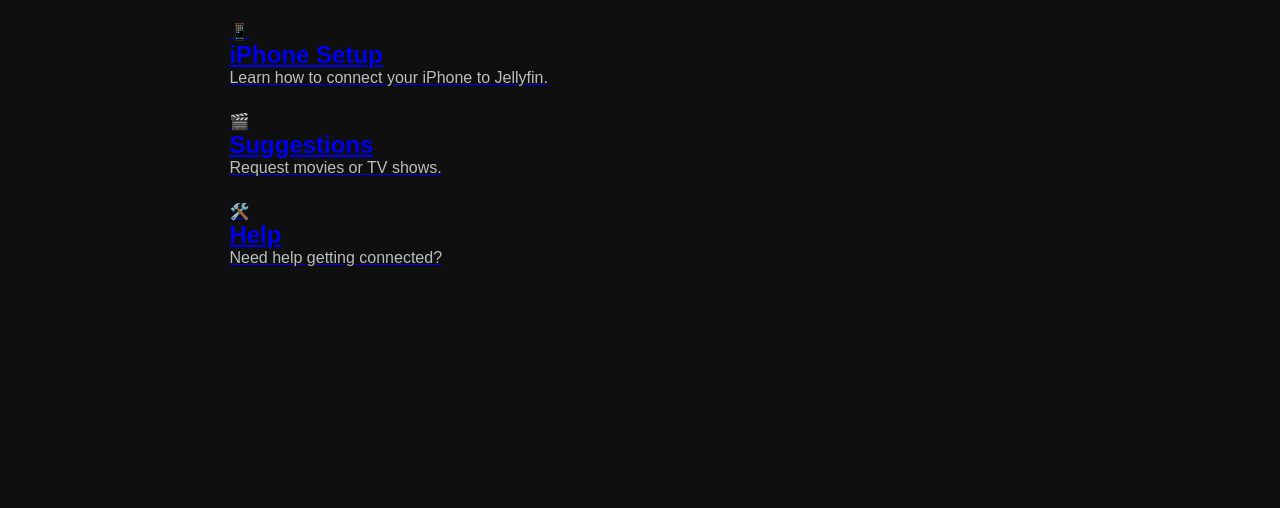
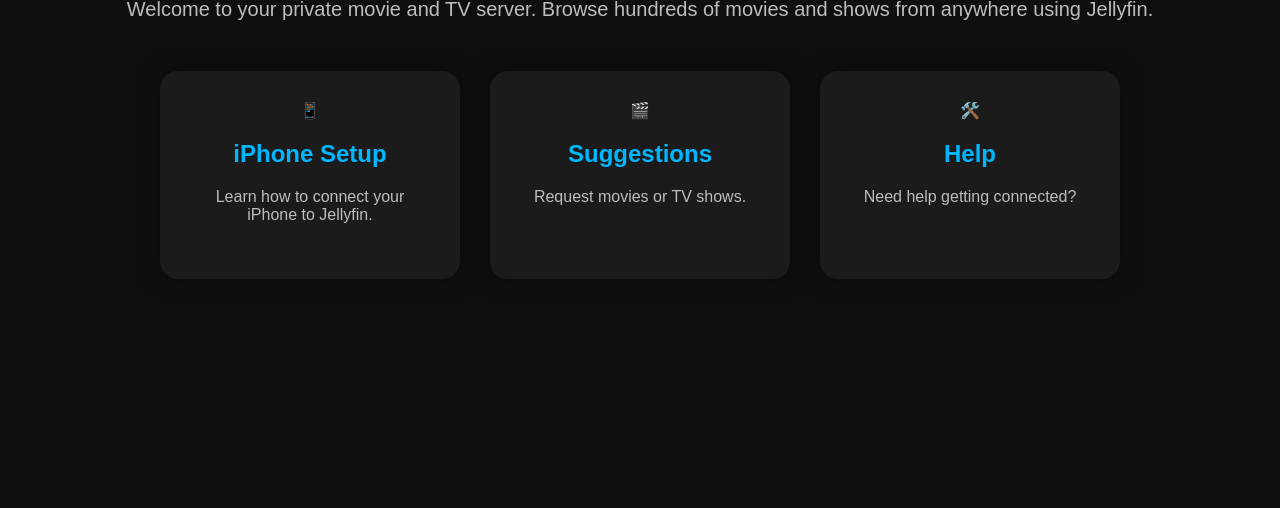
Before and after one commit to evanthedude6969-alt/jellyfin-setup, a plain HTML site: page home.html in a window 1280 px wide. Shown: the part 292-800 px from the top of the page. Drawn offline with Linux system fonts and the light colour scheme.

Commit message:
Update style.css

```diff
--- a/style.css
+++ b/style.css
@@ -107,3 +107,76 @@
 
     font-size:15px;
 }
+.home-container{
+
+    width:1100px;
+
+    margin:auto;
+
+    text-align:center;
+
+}
+
+.welcome{
+
+    font-size:20px;
+
+    margin-top:20px;
+
+    margin-bottom:50px;
+
+}
+
+.cards{
+
+    display:flex;
+
+    gap:30px;
+
+    justify-content:center;
+
+    flex-wrap:wrap;
+
+}
+
+.card{
+
+    width:300px;
+
+    background:#1b1b1b;
+
+    padding:30px;
+
+    border-radius:18px;
+
+    text-decoration:none;
+
+    color:white;
+
+    transition:.3s;
+
+    box-shadow:0 0 20px rgba(0,0,0,.4);
+
+}
+
+.card:hover{
+
+    transform:translateY(-8px);
+
+    background:#242424;
+
+}
+
+.card h2{
+
+    margin:20px 0;
+
+    color:#00b7ff;
+
+}
+
+.card p{
+
+    color:#bdbdbd;
+
+}
```
